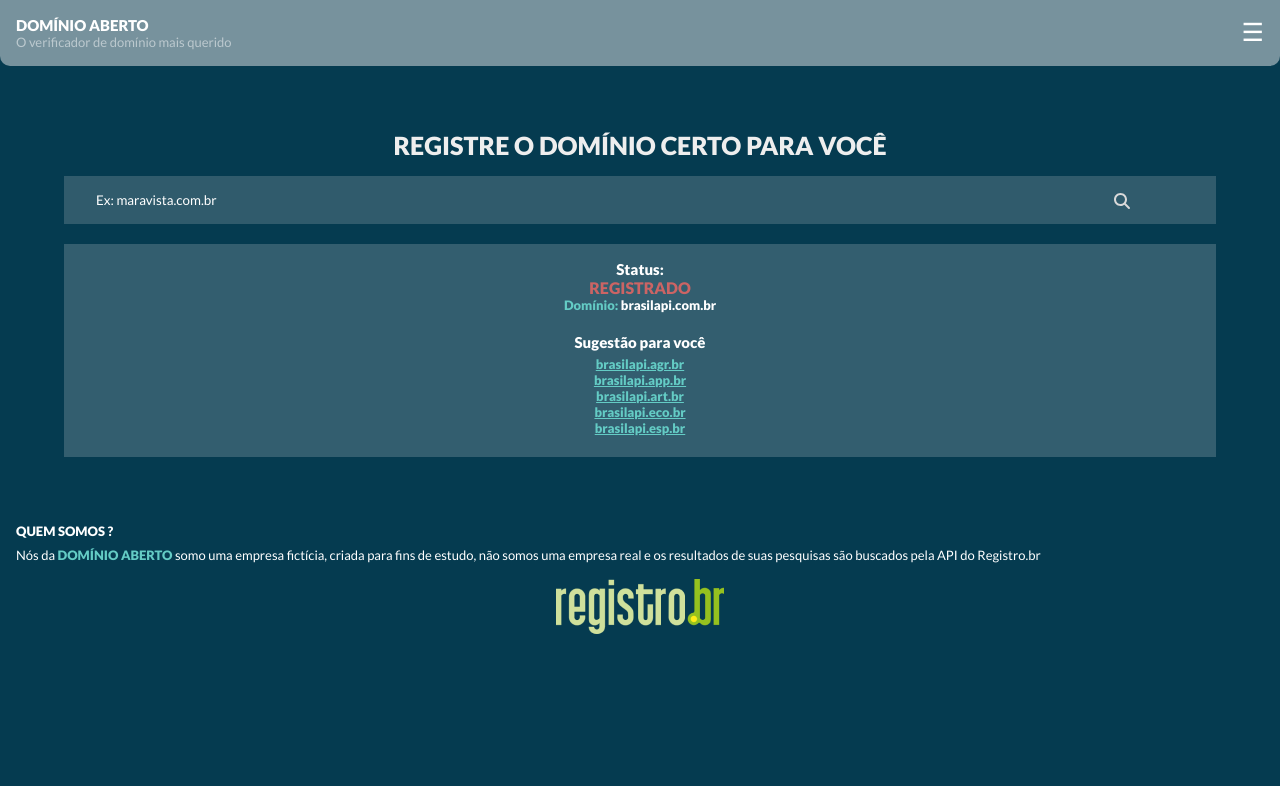
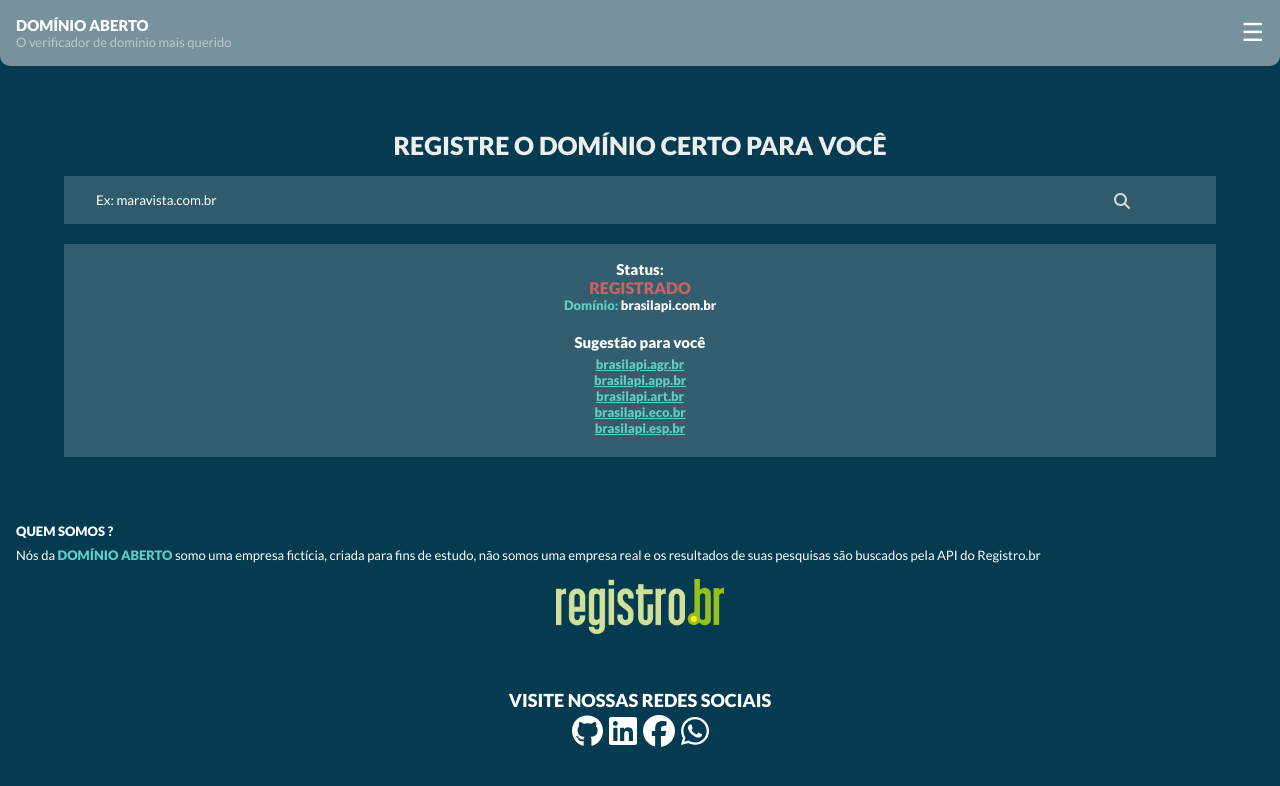
Before and after one commit to Gabriel-Aroucas/Verificador_de_Dominio, a React (Vite) app: page / in a window 1280 px wide. Shown: the top 786 px of the page. Built offline with nearby package versions, Linux system fonts and the light colour scheme; the HTML template or start-up script is replaced by a standard one.

Commit message:
:sparkles: feat: adicionando a seção Social Media

```diff
--- a/src/App.tsx
+++ b/src/App.tsx
@@ -2,6 +2,7 @@ import Header from './components/Header/Header'
 import Search from './components/Search/Search'
 import Result from './components/Result/Result'
 import About from './components/About/About'
+import SocialMedia from './components/SocialMedia/SocialMedia'
 
 import './App.css'
 
@@ -13,7 +14,7 @@ function App() {
     <Search/>
     <Result/>
     <About/>
-
+    <SocialMedia/>
     </>
   )
 }
--- /dev/null
+++ b/src/components/SocialMedia/SocialMedia.tsx
@@ -0,0 +1,37 @@
+import { faGithub } from "@fortawesome/free-brands-svg-icons";
+import { faLinkedin } from "@fortawesome/free-brands-svg-icons";
+import { faFacebook } from "@fortawesome/free-brands-svg-icons";
+import { faWhatsapp } from "@fortawesome/free-brands-svg-icons";
+import { FontAwesomeIcon } from "@fortawesome/react-fontawesome";
+import { styled } from "styled-components";
+
+const StyedSocialMedia = styled.div`
+margin-top:20px;
+text-align:center;
+font-size:9px;
+text-transform: uppercase;
+color:#fff;
+.icon{
+    font-size: 2rem;
+    a{
+        margin: 0 3px;
+        color:#fff;
+    }
+}
+`
+const SocialMedia = ()=>{
+    return(
+        <StyedSocialMedia>
+            <h1>Visite nossas redes sociais</h1>
+            <div className="icon">
+                <a href="#"><FontAwesomeIcon icon={faGithub}/></a>
+                <a href="#"><FontAwesomeIcon icon={faLinkedin}/></a>
+                <a href="#"><FontAwesomeIcon icon={faFacebook}/></a>
+                <a href="#"><FontAwesomeIcon icon={faWhatsapp}/></a>
+            </div>
+        </StyedSocialMedia>
+    )
+
+}
+
+export default SocialMedia
```
